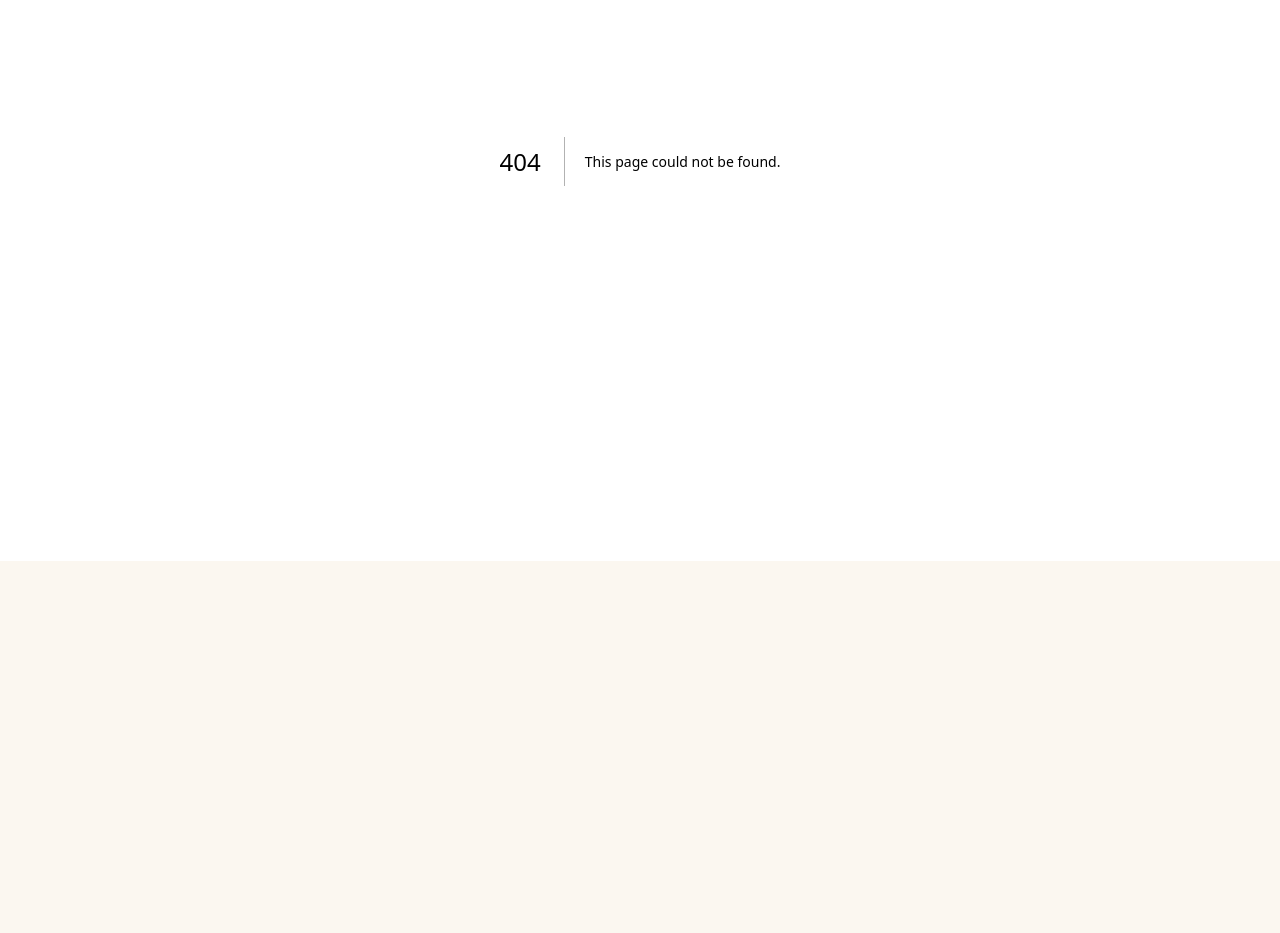
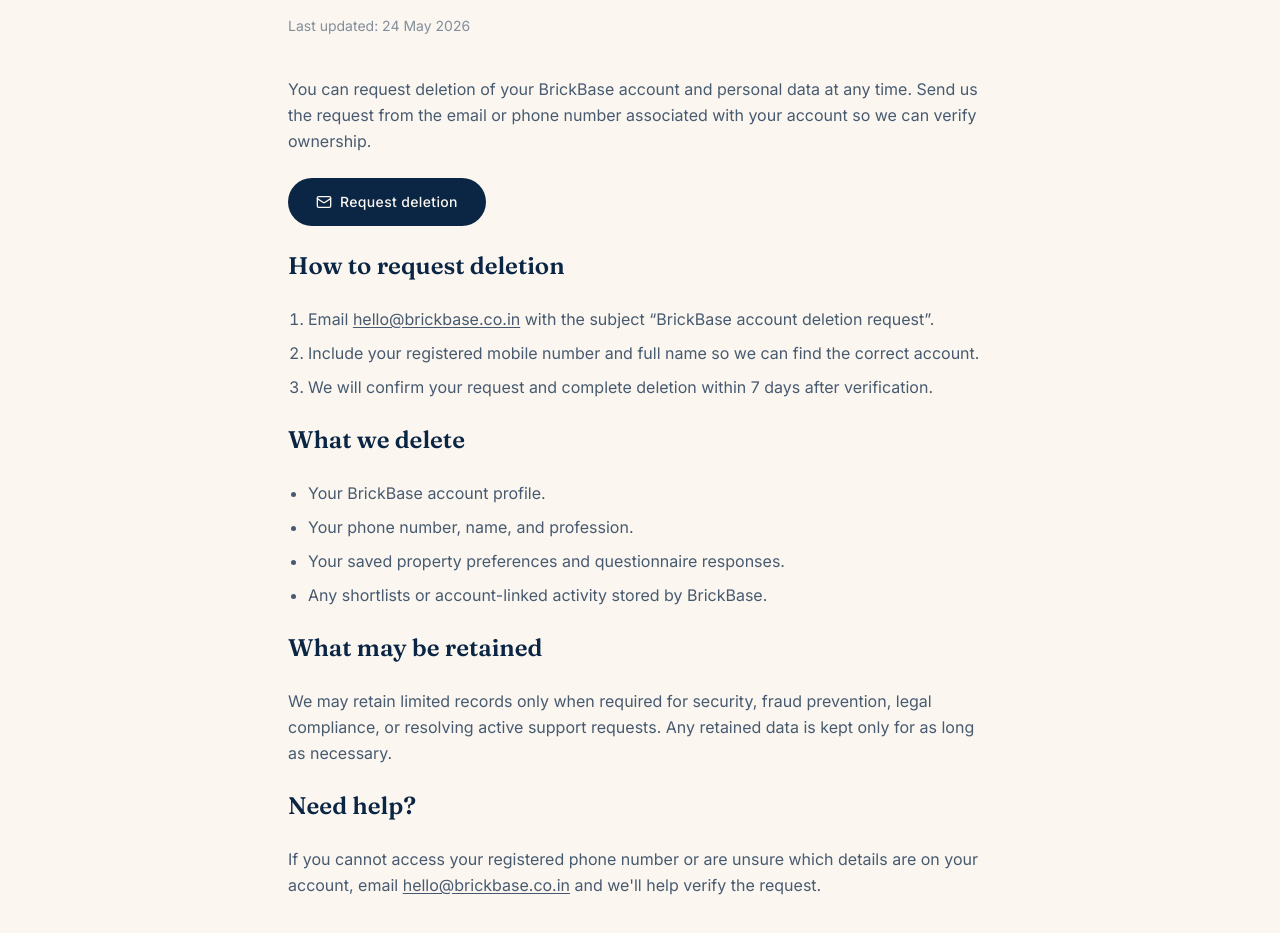
Before and after one commit to GreyFrog07/BrickBase, a Next.js app: page /delete-account in a window 1280 px wide. Before the commit this address had no page. Shown: the part 239-1172 px from the top of the page. Before the commit the page ends 800 px from the top, so only its background shows below. Built offline with nearby package versions, Linux system fonts and the light colour scheme.

Commit message:
Add account deletion page

```diff
--- /dev/null
+++ b/app/delete-account/page.tsx
@@ -0,0 +1,104 @@
+import Link from 'next/link';
+import { ArrowLeft, Mail } from 'lucide-react';
+import { Logo } from '@/components/Logo';
+
+export const metadata = {
+  title: 'Delete Account - BrickBase',
+  description:
+    'Request deletion of your BrickBase account and personal data.',
+};
+
+export default function DeleteAccountPage() {
+  const requestHref =
+    'mailto:hello@brickbase.co.in?subject=BrickBase%20account%20deletion%20request&body=Hi%20BrickBase%2C%0A%0AI%20would%20like%20to%20delete%20my%20BrickBase%20account%20and%20personal%20data.%0A%0ARegistered%20mobile%20number%3A%20%2B91%20%0AFull%20name%3A%20%0A%0AThank%20you.';
+
+  return (
+    <main className="min-h-dvh bg-sand">
+      <div className="mx-auto max-w-3xl px-5 py-12 sm:px-8 sm:py-16">
+        <Logo />
+
+        <Link
+          href="/"
+          className="mt-10 inline-flex items-center gap-1 text-sm text-ink/60 hover:text-ink"
+        >
+          <ArrowLeft className="h-3.5 w-3.5" /> Back home
+        </Link>
+
+        <h1 className="mt-6 font-serif text-4xl font-semibold leading-tight text-ink sm:text-5xl">
+          Delete Account
+        </h1>
+        <p className="mt-3 text-sm text-ink/50">Last updated: 24 May 2026</p>
+
+        <div className="mt-10 space-y-6 text-base leading-relaxed text-ink/75">
+          <p>
+            You can request deletion of your BrickBase account and personal data
+            at any time. Send us the request from the email or phone number
+            associated with your account so we can verify ownership.
+          </p>
+
+          <a href={requestHref} className="btn-primary w-full sm:w-auto">
+            <Mail className="h-4 w-4" /> Request deletion
+          </a>
+
+          <h2 className="mt-10 font-serif text-2xl font-semibold text-ink">
+            How to request deletion
+          </h2>
+          <ol className="ml-5 list-decimal space-y-2">
+            <li>
+              Email{' '}
+              <a
+                href="mailto:hello@brickbase.co.in"
+                className="underline underline-offset-2 hover:text-ink"
+              >
+                hello@brickbase.co.in
+              </a>{' '}
+              with the subject &ldquo;BrickBase account deletion request&rdquo;.
+            </li>
+            <li>
+              Include your registered mobile number and full name so we can find
+              the correct account.
+            </li>
+            <li>
+              We will confirm your request and complete deletion within 7 days
+              after verification.
+            </li>
+          </ol>
+
+          <h2 className="mt-10 font-serif text-2xl font-semibold text-ink">
+            What we delete
+          </h2>
+          <ul className="ml-5 list-disc space-y-2">
+            <li>Your BrickBase account profile.</li>
+            <li>Your phone number, name, and profession.</li>
+            <li>Your saved property preferences and questionnaire responses.</li>
+            <li>Any shortlists or account-linked activity stored by BrickBase.</li>
+          </ul>
+
+          <h2 className="mt-10 font-serif text-2xl font-semibold text-ink">
+            What may be retained
+          </h2>
+          <p>
+            We may retain limited records only when required for security,
+            fraud prevention, legal compliance, or resolving active support
+            requests. Any retained data is kept only for as long as necessary.
+          </p>
+
+          <h2 className="mt-10 font-serif text-2xl font-semibold text-ink">
+            Need help?
+          </h2>
+          <p>
+            If you cannot access your registered phone number or are unsure which
+            details are on your account, email{' '}
+            <a
+              href="mailto:hello@brickbase.co.in"
+              className="underline underline-offset-2 hover:text-ink"
+            >
+              hello@brickbase.co.in
+            </a>{' '}
+            and we&apos;ll help verify the request.
+          </p>
+        </div>
+      </div>
+    </main>
+  );
+}
--- a/components/Footer.tsx
+++ b/components/Footer.tsx
@@ -1,4 +1,5 @@
 import { Logo } from './Logo';
+import Link from 'next/link';
 
 export function Footer() {
   return (
@@ -10,9 +11,20 @@
             Every builder floor in Faridabad — 300+ buildings, 1000+ floors, right in your phone.
           </p>
         </div>
-        <p className="mt-10 text-xs text-ink/40">
-          © {new Date().getFullYear()} BrickBase. Built in Faridabad.
-        </p>
+        <div className="mt-10 flex flex-col gap-4 text-xs text-ink/40 sm:flex-row sm:items-center sm:justify-between">
+          <p>© {new Date().getFullYear()} BrickBase. Built in Faridabad.</p>
+          <nav className="flex flex-wrap gap-x-4 gap-y-2">
+            <Link href="/privacy-policy/" className="hover:text-ink">
+              Privacy
+            </Link>
+            <Link href="/terms-and-conditions/" className="hover:text-ink">
+              Terms
+            </Link>
+            <Link href="/delete-account/" className="hover:text-ink">
+              Delete account
+            </Link>
+          </nav>
+        </div>
       </div>
     </footer>
   );
```
